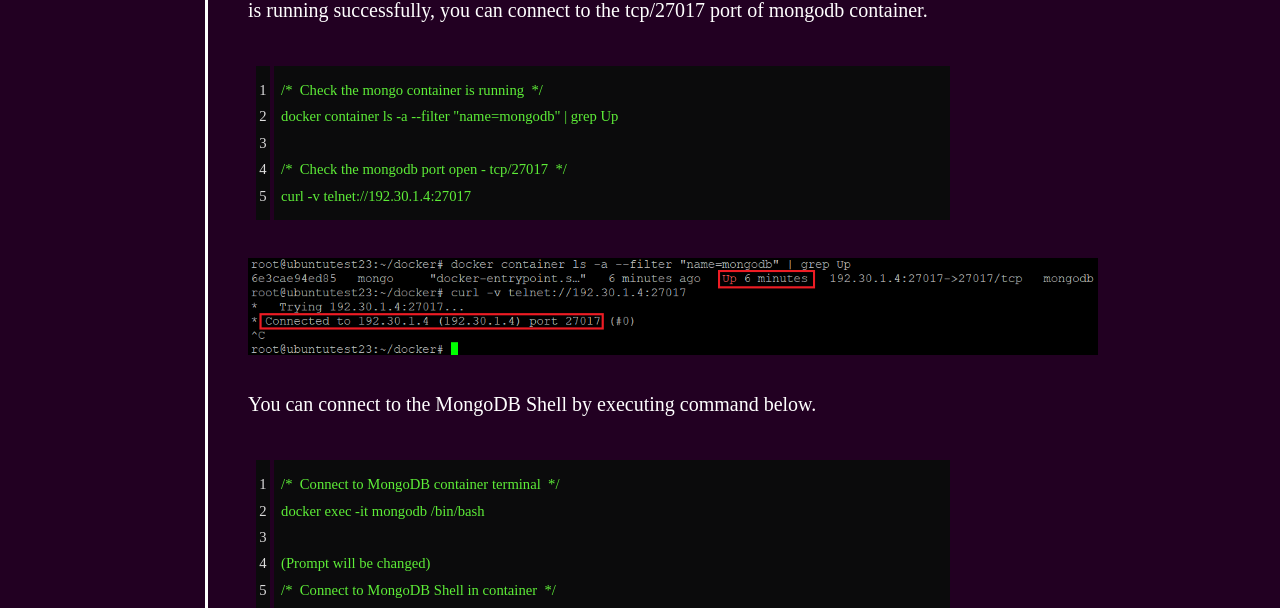
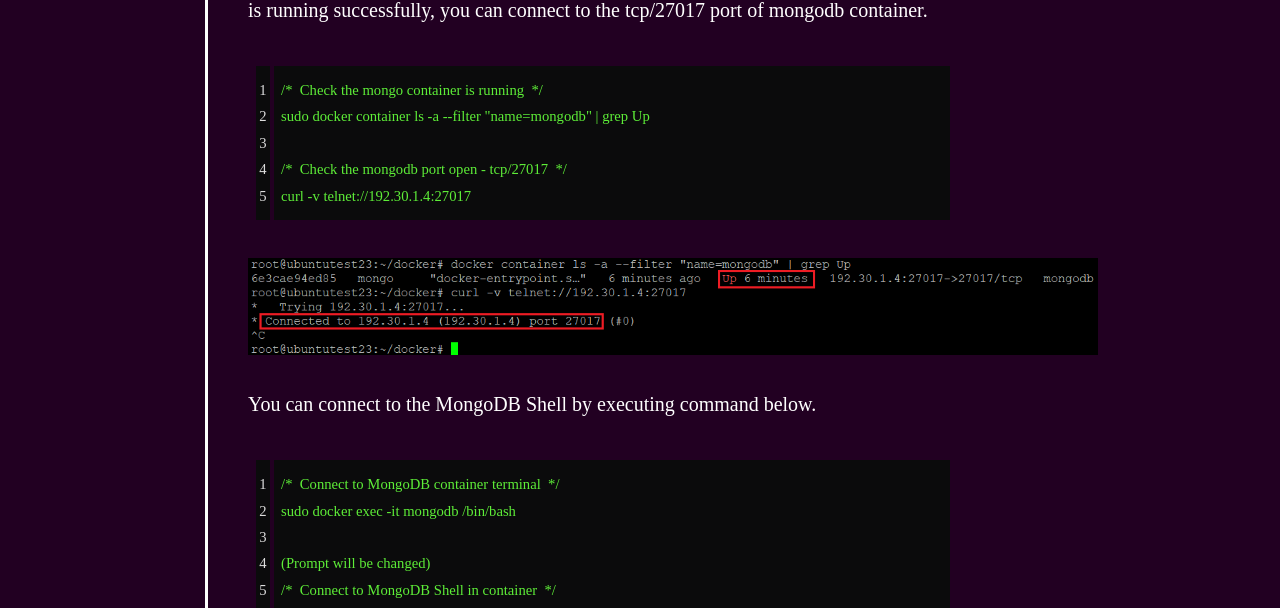
Before and after one commit to luna-negra/luna-negra.github.io, a Jekyll site: the page built from _posts/docker/advanced protocols/2024-07-19-how-to-store-container-log-on-mongoDB-with-fluentd-container.md, in a window 1280 px wide and 900 px high, scrolled down 6323 px. Shown: the part 152-760 px from the top of the window. Built offline with Jekyll 4.4.1, drawn with Linux system fonts in a browser that asks for light colours; some of the changed text lies outside the part shown.

Commit message:
main: 2024.07.20 - edit, post#1

```diff
--- a/_posts/docker/advanced protocols/2024-07-19-how-to-store-container-log-on-mongoDB-with-fluentd-container.md
+++ b/_posts/docker/advanced protocols/2024-07-19-how-to-store-container-log-on-mongoDB-with-fluentd-container.md
@@ -234,7 +234,7 @@ If the container is running successfully, you can connect to the tcp/27017 port
 
 {% highlight ruby linenos %}
 #  /*  Check the mongo container is running  */
-#  docker container ls -a --filter "name=mongodb" | grep Up
+#  sudo docker container ls -a --filter "name=mongodb" | grep Up
 #
 #  /*  Check the mongodb port open - tcp/27017  */
 #  curl -v telnet://192.30.1.4:27017
@@ -248,7 +248,7 @@ You can connect to the MongoDB Shell by executing command below.
 
 {% highlight ruby linenos %}
 #  /*  Connect to MongoDB container terminal  */
-#  docker exec -it mongodb /bin/bash
+#  sudo docker exec -it mongodb /bin/bash
 #
 #  (Prompt will be changed)
 #  /*  Connect to MongoDB Shell in container  */
@@ -308,7 +308,7 @@ First, Check the fluent/fluentd:edge-debian image is downloaded and stored on yo
 
 {% highlight ruby linenos%}
 #  /*  Check fluent/fluentd:edge-debian image on your machine  */
-#  docker images --filter "reference=fluent/fluentd:edge-debian"
+#  sudo docker images --filter "reference=fluent/fluentd:edge-debian"
 {% endhighlight %}
 
 <p>
@@ -406,7 +406,7 @@ Move to the folder containing 'Dockefile' and 'fluentd.conf' and execute image b
 
 {% highlight ruby linenos %}
 #  /*  Build new fluentd image containing mongodb plug-in  */
-#  docker build -t fluentd-mongo:1.0 .
+#  sudo docker build -t fluentd-mongo:1.0 .
 {% endhighlight %}
 
 <p>
@@ -443,7 +443,7 @@ After running container, check the fluentd containers log by 'docker logs' comma
 
 {% highlight ruby linenos %}
 #  /*  Check the fluentd container log  */
-#  docker logs fluentd
+#  sudo docker logs fluentd
 {% endhighlight %}
 
 <p>
@@ -463,7 +463,7 @@ Before doing that, make sure that there is any database name 'log' on Mongo DB C
 
 {% highlight ruby linenos %}
 #  /*  Connect to mongo container's terminal'  */
-#  docker exec -it mongodb /bin/bash
+#  sudo docker exec -it mongodb /bin/bash
 #
 #  (Prompt will be changed)
 #  /*  Connect to MongoDB Shell  */
@@ -489,19 +489,19 @@ At the first time the mongodb recognise the forwarded log, it will create databa
 
 {% highlight ruby linenos %}
 #  /#  Run 'mysql' container with log sending setting.
-#  docker run -d --name mysql --hostname mysql \
-#                --log-driver fluentd \
-#                --log-opt fluentd-address=192.30.1.4:24224 \
-#                --log-opt tag=docker.log.mysql \
-#                -e MYSQL_ROOT_PASSWORD=password \
-#                mysql:5.7
+#  sudo docker run -d --name mysql --hostname mysql \
+#                     --log-driver fluentd \
+#                     --log-opt fluentd-address=192.30.1.4:24224 \
+#                     --log-opt tag=docker.log.mysql \
+#                     -e MYSQL_ROOT_PASSWORD=password \
+#                     mysql:5.7
 #
 #  /#  Run 'nginx' container with log sending setting.
-#  docker run -d --name nginx --hostname nginx \
-#                --log-driver fluentd \
-#                --log-opt fluentd-address=192.30.1.4:24224 \
-#                --log-opt tag=docker.log.mysql \
-#                nginx
+#  sudo docker run -d --name nginx --hostname nginx \
+#                     --log-driver fluentd \
+#                     --log-opt fluentd-address=192.30.1.4:24224 \
+#                     --log-opt tag=docker.log.mysql \
+#                     nginx
 {% endhighlight %}
 
 <p>
@@ -522,7 +522,7 @@ Access the mongodb shell again, see the data accumulated in the 'logs.container'
 <br><br>
 ## Refernces
 <p>
--  <a href="https://en.wikipedia.org/wiki/Fluentd">https://en.wikipedia.org/wiki/Fluentd</a><br>
--  <a href="https://docs.docker.com/config/containers/logging/fluentd/#usage">https://docs.docker.com/config/containers/logging/fluentd/#usage</a><br>
--  <a href="https://www.mongodb.com/docs/manual/reference/method/db.createUser/">https://www.mongodb.com/docs/manual/reference/method/db.createUser/</a><br>
+-  <a href="https://en.wikipedia.org/wiki/Fluentd" target="_blank">https://en.wikipedia.org/wiki/Fluentd</a><br>
+-  <a href="https://docs.docker.com/config/containers/logging/fluentd/#usage" target="_blank">https://docs.docker.com/config/containers/logging/fluentd/#usage</a><br>
+-  <a href="https://www.mongodb.com/docs/manual/reference/method/db.createUser/" target="_blank">https://www.mongodb.com/docs/manual/reference/method/db.createUser/</a><br>
 </p>
```
Also changed, not shown: other parts of _posts/docker/advanced protocols/2024-07-19-how-to-store-container-log-on-mongoDB-with-fluentd-container.md (+1 -1 lines).
